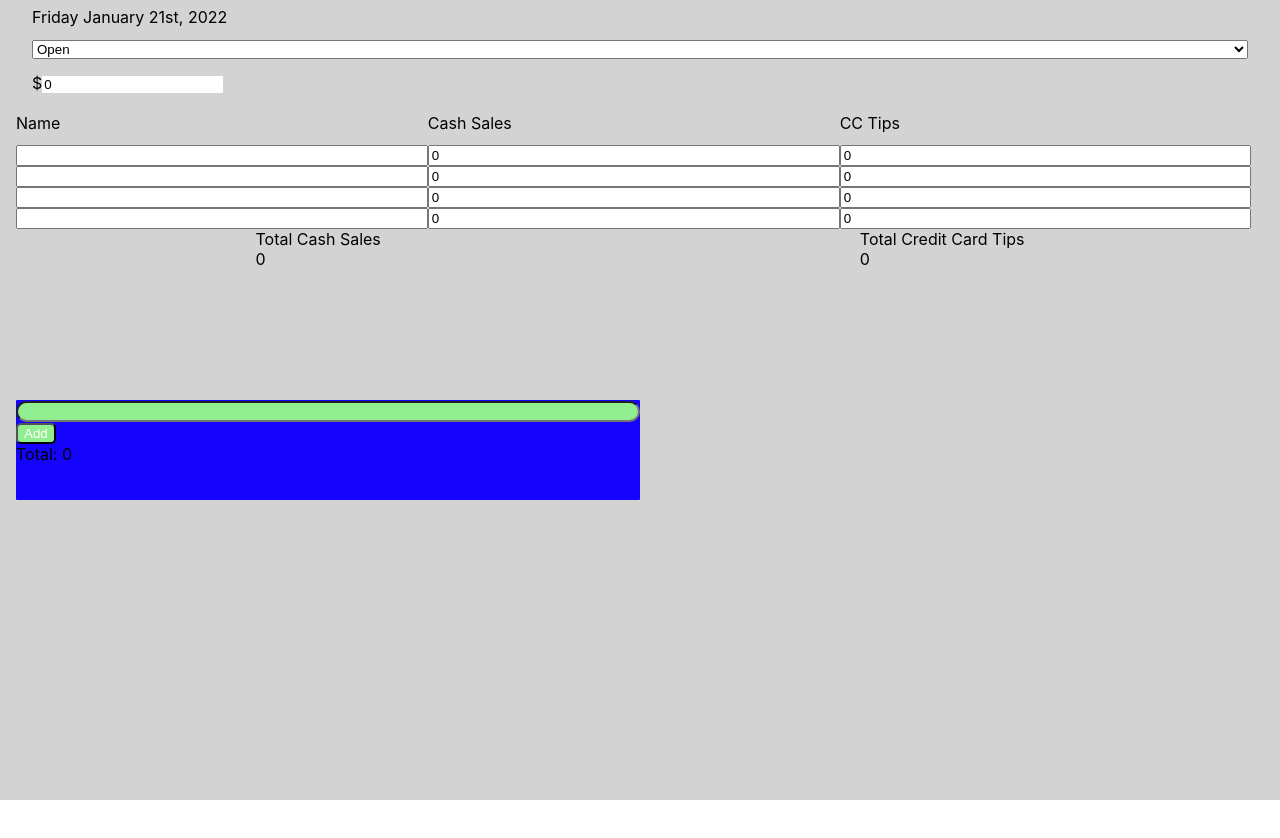
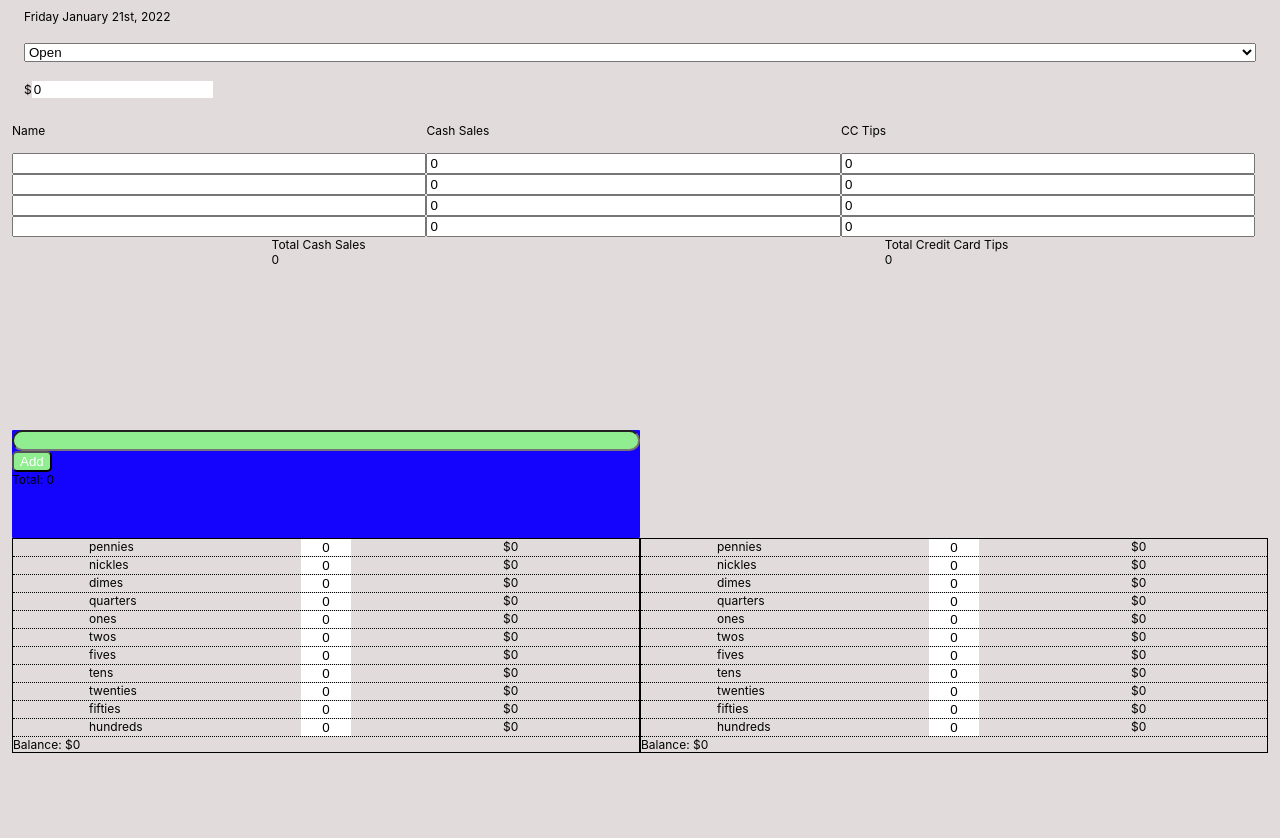
Before and after one commit to ian-deans/magoos, a Next.js app: page /checkout in a window 1280 px wide. Shown: the top 838 px of the page. Before the commit the page ends 800 px from the top, so only its background shows below. Built offline with nearby package versions, Linux system fonts and the light colour scheme.

Commit message:
lotsa shit... should been more commits...

```diff
--- /dev/null
+++ b/components/DrawerCount/DrawerCount.jsx
@@ -0,0 +1,51 @@
+import styles from './DrawerCount.module.css'
+
+
+export default function DrawerCount( {
+    expectedBalance,
+    balance,
+    variance,
+    counts,
+    updateDataFn,
+    end
+} ) {
+
+    console.log( counts )
+
+    function handleChange(event, denomination) {
+        const value = event.target.value
+        // console.log( 'handle change ', value, denomination)
+        updateDataFn({value, denomination})
+    }
+
+    function renderCounts( counts ) {
+        const denominations = Object.keys( counts )
+        return denominations.map( ( denomination, i ) => {
+            const [ count, sum, ] = counts[ denomination ]
+            const whichone = end ? 'end' : 'start'
+            return (
+                <div key={ denomination + whichone } className={ styles.currencyCount }>
+                    <span>{ denomination }</span>
+                    <input
+                        onChange={ (event) => handleChange( event, denomination ) }
+                        className={ styles.input }
+                        value={ count }
+                    />
+                    <span>${ sum }</span>
+                </div>
+            )
+        } )
+    }
+
+
+    return (
+        <div className={ styles.container }>
+            { renderCounts( counts ) }
+
+        <div>
+            Balance: $<span>{ balance }</span>
+
+        </div>
+        </div>
+    )
+}
--- /dev/null
+++ b/components/DrawerCount/DrawerCount.module.css
@@ -0,0 +1,25 @@
+
+.container {
+    display: flex;
+    flex-direction: column;
+
+    border: 1px solid black;
+}
+
+.input {
+    width: 50px;
+    text-align: center;
+    outline: none;
+    border: none;
+}
+
+.currencyCount {
+    display: flex;
+    justify-content: space-around;
+
+    border-bottom: 1px dotted black;
+}
+
+.currencyCount span {
+    width: 60px;
+}
--- a/components/Shift/Shift.jsx
+++ b/components/Shift/Shift.jsx
@@ -1,64 +1,15 @@
 import { useReducer } from 'react'
 import styles from './Shift.module.css'
-import moment from 'moment'
+import { _initialState } from '../../util'
 
-import { Breakdown, CornerData, Employees, PaidOut } from '..'
+import { Breakdown, CornerData, DrawerCount, Employees, PaidOut } from '..'
 
-
-const initialEmployeeData = {
-    name: '',
-    cashSales: 0,
-    ccTips: 0,
-}
-
-const initialDrawerCountData = {
-    balance: 0,
-    variance: 0,
-    counts: {
-        pennies: [ 0, 0.00 ],
-        nickles: [ 0, 0.00 ],
-        dimes: [ 0, 0.00 ],
-        quarters: [ 0, 0.00 ],
-        ones: [ 0, 0.00 ],
-        twos: [ 0, 0.00 ],
-        fives: [ 0, 0.00 ],
-        tens: [ 0, 0.00 ],
-        twenties: [ 0, 0.00 ],
-        fifties: [ 0, 0.00 ],
-        hundreds: [ 0, 0.00 ],
-    }
-}
-
-const initialPaidOutsData = {
-    total: 0.0,
-    amounts: [ '' ]
-}
-
-const initialShiftData = {
-    date: moment().format( 'dddd MMMM Do, YYYY' ),
-    type: 'Open',
-
-    employees: {
-        totalCashSales: 0,
-        totalTips: 0,
-        employees: [
-            { ...initialEmployeeData },
-            { ...initialEmployeeData },
-            { ...initialEmployeeData },
-            { ...initialEmployeeData }
-        ],
-    },
-    paidOuts: { ...initialPaidOutsData },
-    cuts: [],
-    startDrawerCount: { ...initialDrawerCountData },
-    endDrawerCount: { ...initialDrawerCountData },
-
-    totalCash: 0,   //? the sum of the starting balance and the total cash sales from all employees
-    totalDeficit: 0,    //? the sum of all employees tips and all paid outs
-    expectedEndingBalance: 0,   //? the result of total cash - total deficit
-    endingBalance: 0,   //? the balance of the end of shift drawer count
-    startingBalance: 0,    //? from user input, is also the expected balance of the start of shift drawer count
-}
+const endDrawerCountData = ( { endDrawerCount, expectedEndingBalance } ) => ( {
+    ...endDrawerCount, expectedBalance: expectedEndingBalance
+} )
+const startDrawerCountData = ( { startDrawerCount, startingBalance } ) => ( {
+    ...startDrawerCount, expectedBalance: startingBalance
+} )
 
 const cornerDataData = ( {
     date, type, startingBalance
@@ -90,11 +41,9 @@ const paidOutsData = ( {
     total, amounts
 } )
 
-function initialState() {
-    return { ...initialShiftData }
-}
 
 function reducer( state, action ) {
+    console.log( action )
     switch ( action.type ) {
         case 'updateCornerData': {
             const newState = { ...state, ...action.data }
@@ -104,15 +53,8 @@ function reducer( state, action ) {
         case 'updatePaidOuts': {
             const newState = { ...state, paidOuts: { amounts: [ ...action.data.amounts ] } }
 
-            const numberArray = newState.paidOuts.amounts
-                .filter( amount => amount !== '' )
-                .filter( amount => !isNaN( amount ) )
-                .map( amount => parseFloat( amount ) )
-
-            let newTotal = 0
-            numberArray.forEach( amount => newTotal += amount )
-
-            newState.paidOuts.total = parseFloat( newTotal ).toFixed( 2 )
+            const newTotal = _total( newState.paidOuts.amounts )
+            newState.paidOuts.total = newTotal
 
             return newState
         }
@@ -121,14 +63,51 @@ function reducer( state, action ) {
             const newState = { ...state }
             newState.employees.employees = [ ...action.data ]
 
-            newState.employees.totalCashSales = parseFloat( newState.employees.employees
-                .reduce( ( total, employee ) => total += parseFloat( employee.cashSales ), 0 )
-            ).toFixed( 2 )
+            const cashSalesArray = newState.employees.employees.map( e => e.cashSales )
+            const ccTipsArray = newState.employees.employees.map( e => e.ccTips )
 
-            newState.employees.totalTips = parseFloat( newState.employees.employees
-                .reduce( ( total, employee ) => total += parseFloat( employee.ccTips ), 0 )
-            ).toFixed( 2 )
-            console.log( newState )
+            newState.employees.totalCashSales = _total( cashSalesArray )
+            newState.employees.totalTips = _total( ccTipsArray )
+
+            return newState
+        }
+
+        case 'updateDrawerCount': {
+            const newState = { ...state }
+            const { denomination, value } = action.data
+            const whichone = action.start ? 'startDrawerCount' : 'endDrawerCount'
+
+            const focus = newState[ whichone ].counts[ denomination ]
+
+            focus[ 0 ] = value
+            focus[ 1 ] = parseFloat( value * focus[ 2 ] ).toFixed( 2 )
+
+            const sums = Object.keys( newState[ whichone ].counts )
+                .map( key => newState[ whichone ].counts[ key ][ 1 ] )
+
+            newState[ whichone ].balance = _total( sums )
+
+            return newState
+        }
+
+        case 'updateStartDrawerCount': {
+            const newState = { ...state }
+            const { denomination, value } = action.data
+
+            if ( isNaN(value) ) {
+                return state
+            }
+
+            const focus = newState.startDrawerCount.counts[ denomination ]
+
+            focus[ 0 ] = value
+            focus[ 1 ] = parseFloat( value * focus[ 2 ] ).toFixed( 2 )
+
+            const sums = Object.keys( newState.startDrawerCount.counts )
+                .map( key => newState.startDrawerCount.counts[ key ][ 1 ] )
+
+            newState.startDrawerCount.balance = _total( sums )
+
             return newState
         }
 
@@ -137,11 +116,23 @@ function reducer( state, action ) {
     }
 }
 
+function _total( arrayOfValues ) {
+    const numberArray = arrayOfValues
+        .filter( value => value !== '' )
+        .filter( value => !isNaN( value ) )
+        .map( value => parseFloat( value ) )
+
+    const total = parseFloat( numberArray
+        .reduce( ( total, value ) => total += value, 0 ) ).toFixed( 2 )
+
+    return total
+}
+
 
 
 export default function Shift() {
 
-    const [ state, dispatch ] = useReducer( reducer, initialState() )
+    const [ state, dispatch ] = useReducer( reducer, _initialState() )
 
     return (
         <div className={ styles.grid }>
@@ -165,8 +156,19 @@ export default function Shift() {
                 />
             </div>
             <div className={ styles.cuts } ></div>
-            <div className={ styles.startdrawer } ></div>
-            <div className={ styles.enddrawer } ></div>
+            <div className={ styles.startdrawer } >
+                <DrawerCount
+                    { ...startDrawerCountData( state ) }
+                    updateDataFn={ data => dispatch( { type: 'updateDrawerCount', start: true, data } ) }
+                />
+            </div>
+            <div className={ styles.enddrawer } >
+                <DrawerCount
+                    { ...endDrawerCountData( state ) }
+                    end={true}
+                    updateDataFn={ data => dispatch( { type: 'updateDrawerCount', data } ) }
+                />
+            </div>
             <div className={ styles.breakdown } >
                 <Breakdown { ...breakdownData( state ) } />
             </div>
--- a/components/Shift/Shift.module.css
+++ b/components/Shift/Shift.module.css
@@ -18,7 +18,7 @@
 
     box-sizing: border-box;
 
-    background-color: lightgrey;
+    background-color: rgb(226, 219, 219);
     padding: 0em 1em;
 }
 
--- a/components/index.js
+++ b/components/index.js
@@ -1,5 +1,6 @@
 import Breakdown from './Breakdown/Breakdown'
 import CornerData from './CornerData/CornerData'
+import DrawerCount from './DrawerCount/DrawerCount'
 import Employees from './Employees/Employees'
 import PaidOut from './PaidOut/PaidOut'
 import Shift from './Shift/Shift'
@@ -7,6 +8,7 @@ import Shift from './Shift/Shift'
 export {
     Breakdown,
     CornerData,
+    DrawerCount,
     Employees,
     PaidOut,
     Shift,
--- a/styles/globals.css
+++ b/styles/globals.css
@@ -4,6 +4,8 @@ body {
   margin: 0;
   font-family: -apple-system, BlinkMacSystemFont, Segoe UI, Roboto, Oxygen,
     Ubuntu, Cantarell, Fira Sans, Droid Sans, Helvetica Neue, sans-serif;
+
+  font-size: 12px;
 }
 
 a {
--- /dev/null
+++ b/util.js
@@ -0,0 +1,69 @@
+import moment from 'moment'
+
+
+const _initialEmployeeData = () => {
+    return {
+        name: '',
+        cashSales: 0,
+        ccTips: 0,
+    }
+}
+
+const _initialDrawerCountData = () => {
+    return {
+        pennies: [ 0, 0.00, .01 ],
+        nickles: [ 0, 0.00, .05 ],
+        dimes: [ 0, 0.00, .1 ],
+        quarters: [ 0, 0.00, .25 ],
+        ones: [ 0, 0.00, 1 ],
+        twos: [ 0, 0.00, 2 ],
+        fives: [ 0, 0.00, 5 ],
+        tens: [ 0, 0.00, 10 ],
+        twenties: [ 0, 0.00, 20 ],
+        fifties: [ 0, 0.00, 50 ],
+        hundreds: [ 0, 0.00, 100 ],
+    }
+}
+
+
+
+
+export function _initialState() {
+
+    return {
+        date: moment().format( 'dddd MMMM Do, YYYY' ),
+        type: 'Open',
+
+        employees: {
+            totalCashSales: 0,
+            totalTips: 0,
+            employees: [
+                _initialEmployeeData(),
+                _initialEmployeeData(),
+                _initialEmployeeData(),
+                _initialEmployeeData()
+            ],
+        },
+        paidOuts: {
+            total: 0.0,
+            amounts: [ '' ]
+        },
+        cuts: [],
+        startDrawerCount: {
+            balance: 0,
+            variance: 0,
+            counts: _initialDrawerCountData()
+        },
+        endDrawerCount: {
+            balance: 0,
+            variance: 0,
+            counts: _initialDrawerCountData()
+        },
+
+        totalCash: 0,   //? the sum of the starting balance and the total cash sales from all employees
+        totalDeficit: 0,    //? the sum of all employees tips and all paid outs
+        expectedEndingBalance: 0,   //? the result of total cash - total deficit
+        endingBalance: 0,   //? the balance of the end of shift drawer count
+        startingBalance: 0,    //? from user input, is also the expected balance of the start of shift drawer count
+    }
+}
```
